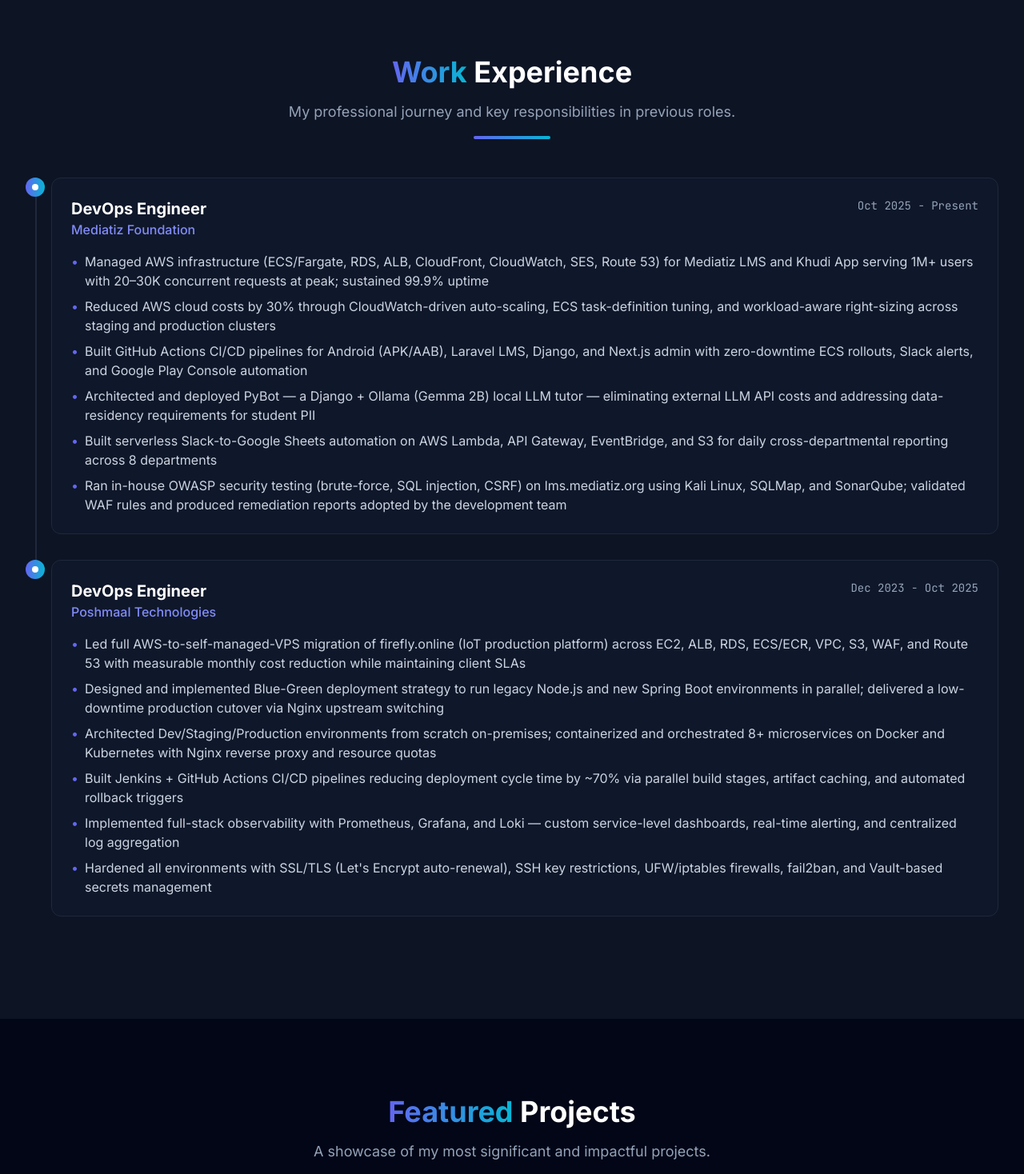
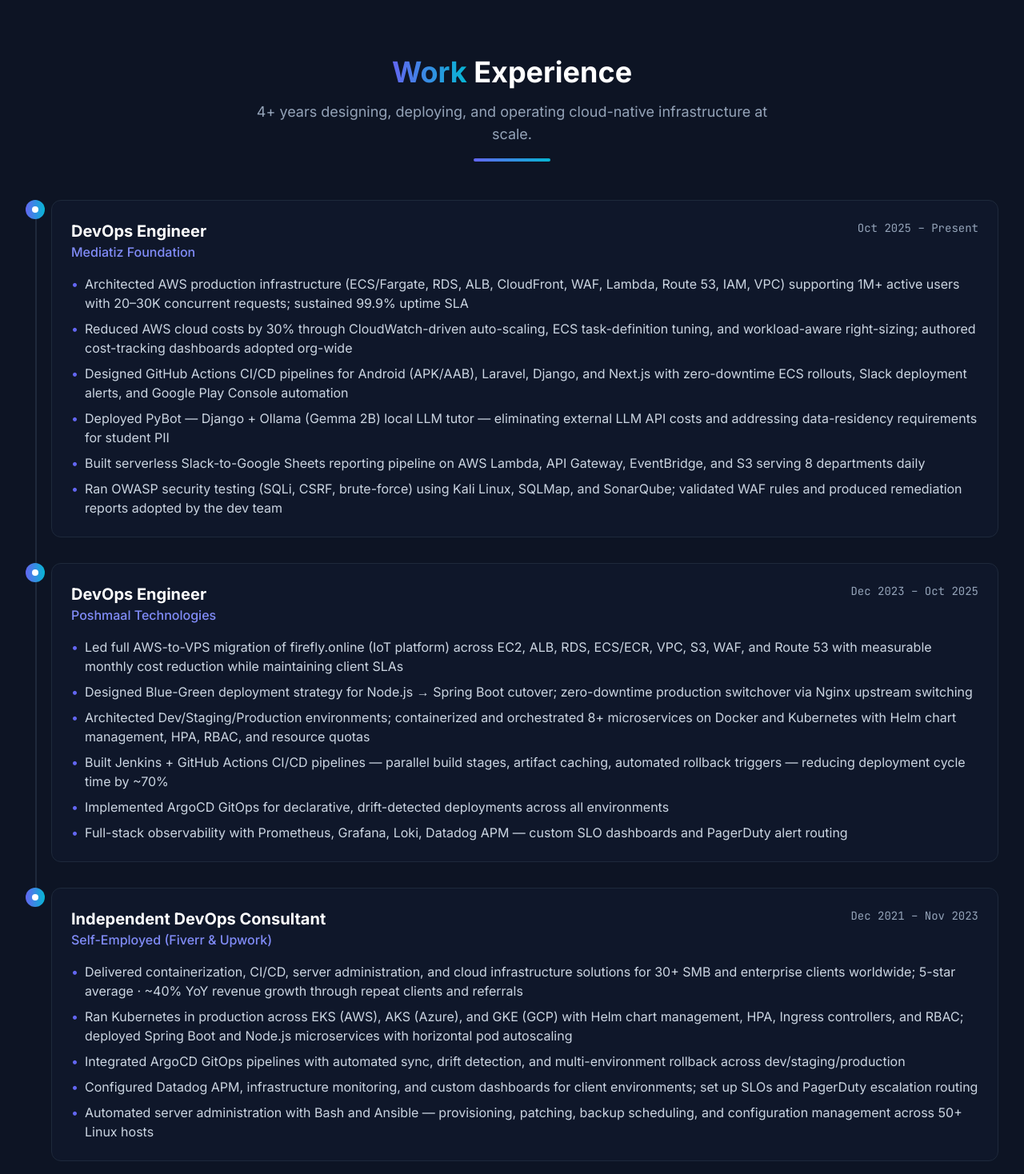
Before and after one commit to AbadNaseer/portfolio, a React (Vite) app: page / in a window 1280 px wide. Shown: the part 3060-4528 px from the top of the page at 80% size. Built offline with nearby package versions, Linux system fonts and the light colour scheme.

Commit message:
update Experience.tsx: add 4yr exp, ArgoCD, Helm, Azure, GCP, Datadog, new projects

```diff
--- a/src/components/sections/Experience.tsx
+++ b/src/components/sections/Experience.tsx
@@ -7,27 +7,39 @@ const Experience: React.FC = () => {
     {
       position: 'DevOps Engineer',
       company: 'Mediatiz Foundation',
-      period: 'Oct 2025 - Present',
+      period: 'Oct 2025 – Present',
       description: [
-        'Managed AWS infrastructure (ECS/Fargate, RDS, ALB, CloudFront, CloudWatch, SES, Route 53) for Mediatiz LMS and Khudi App serving 1M+ users with 20–30K concurrent requests at peak; sustained 99.9% uptime',
-        'Reduced AWS cloud costs by 30% through CloudWatch-driven auto-scaling, ECS task-definition tuning, and workload-aware right-sizing across staging and production clusters',
-        'Built GitHub Actions CI/CD pipelines for Android (APK/AAB), Laravel LMS, Django, and Next.js admin with zero-downtime ECS rollouts, Slack alerts, and Google Play Console automation',
-        'Architected and deployed PyBot — a Django + Ollama (Gemma 2B) local LLM tutor — eliminating external LLM API costs and addressing data-residency requirements for student PII',
-        'Built serverless Slack-to-Google Sheets automation on AWS Lambda, API Gateway, EventBridge, and S3 for daily cross-departmental reporting across 8 departments',
-        'Ran in-house OWASP security testing (brute-force, SQL injection, CSRF) on lms.mediatiz.org using Kali Linux, SQLMap, and SonarQube; validated WAF rules and produced remediation reports adopted by the development team'
+        'Architected AWS production infrastructure (ECS/Fargate, RDS, ALB, CloudFront, WAF, Lambda, Route 53, IAM, VPC) supporting 1M+ active users with 20–30K concurrent requests; sustained 99.9% uptime SLA',
+        'Reduced AWS cloud costs by 30% through CloudWatch-driven auto-scaling, ECS task-definition tuning, and workload-aware right-sizing; authored cost-tracking dashboards adopted org-wide',
+        'Designed GitHub Actions CI/CD pipelines for Android (APK/AAB), Laravel, Django, and Next.js with zero-downtime ECS rollouts, Slack deployment alerts, and Google Play Console automation',
+        'Deployed PyBot — Django + Ollama (Gemma 2B) local LLM tutor — eliminating external LLM API costs and addressing data-residency requirements for student PII',
+        'Built serverless Slack-to-Google Sheets reporting pipeline on AWS Lambda, API Gateway, EventBridge, and S3 serving 8 departments daily',
+        'Ran OWASP security testing (SQLi, CSRF, brute-force) using Kali Linux, SQLMap, and SonarQube; validated WAF rules and produced remediation reports adopted by the dev team'
       ]
     },
     {
       position: 'DevOps Engineer',
       company: 'Poshmaal Technologies',
-      period: 'Dec 2023 - Oct 2025',
+      period: 'Dec 2023 – Oct 2025',
       description: [
-        'Led full AWS-to-self-managed-VPS migration of firefly.online (IoT production platform) across EC2, ALB, RDS, ECS/ECR, VPC, S3, WAF, and Route 53 with measurable monthly cost reduction while maintaining client SLAs',
-        'Designed and implemented Blue-Green deployment strategy to run legacy Node.js and new Spring Boot environments in parallel; delivered a low-downtime production cutover via Nginx upstream switching',
-        'Architected Dev/Staging/Production environments from scratch on-premises; containerized and orchestrated 8+ microservices on Docker and Kubernetes with Nginx reverse proxy and resource quotas',
-        'Built Jenkins + GitHub Actions CI/CD pipelines reducing deployment cycle time by ~70% via parallel build stages, artifact caching, and automated rollback triggers',
-        'Implemented full-stack observability with Prometheus, Grafana, and Loki — custom service-level dashboards, real-time alerting, and centralized log aggregation',
-        'Hardened all environments with SSL/TLS (Let\'s Encrypt auto-renewal), SSH key restrictions, UFW/iptables firewalls, fail2ban, and Vault-based secrets management'
+        'Led full AWS-to-VPS migration of firefly.online (IoT platform) across EC2, ALB, RDS, ECS/ECR, VPC, S3, WAF, and Route 53 with measurable monthly cost reduction while maintaining client SLAs',
+        'Designed Blue-Green deployment strategy for Node.js → Spring Boot cutover; zero-downtime production switchover via Nginx upstream switching',
+        'Architected Dev/Staging/Production environments; containerized and orchestrated 8+ microservices on Docker and Kubernetes with Helm chart management, HPA, RBAC, and resource quotas',
+        'Built Jenkins + GitHub Actions CI/CD pipelines — parallel build stages, artifact caching, automated rollback triggers — reducing deployment cycle time by ~70%',
+        'Implemented ArgoCD GitOps for declarative, drift-detected deployments across all environments',
+        'Full-stack observability with Prometheus, Grafana, Loki, Datadog APM — custom SLO dashboards and PagerDuty alert routing'
+      ]
+    },
+    {
+      position: 'Independent DevOps Consultant',
+      company: 'Self-Employed (Fiverr & Upwork)',
+      period: 'Dec 2021 – Nov 2023',
+      description: [
+        'Delivered containerization, CI/CD, server administration, and cloud infrastructure solutions for 30+ SMB and enterprise clients worldwide; 5-star average · ~40% YoY revenue growth through repeat clients and referrals',
+        'Ran Kubernetes in production across EKS (AWS), AKS (Azure), and GKE (GCP) with Helm chart management, HPA, Ingress controllers, and RBAC; deployed Spring Boot and Node.js microservices with horizontal pod autoscaling',
+        'Integrated ArgoCD GitOps pipelines with automated sync, drift detection, and multi-environment rollback across dev/staging/production',
+        'Configured Datadog APM, infrastructure monitoring, and custom dashboards for client environments; set up SLOs and PagerDuty escalation routing',
+        'Automated server administration with Bash and Ansible — provisioning, patching, backup scheduling, and configuration management across 50+ Linux hosts'
       ]
     }
   ];
@@ -37,7 +49,7 @@ const Experience: React.FC = () => {
       <div className="container-custom">
         <SectionTitle
           title="Work Experience"
-          subtitle="My professional journey and key responsibilities in previous roles."
+          subtitle="4+ years designing, deploying, and operating cloud-native infrastructure at scale."
         />
 
         <div className="mt-12">
```
